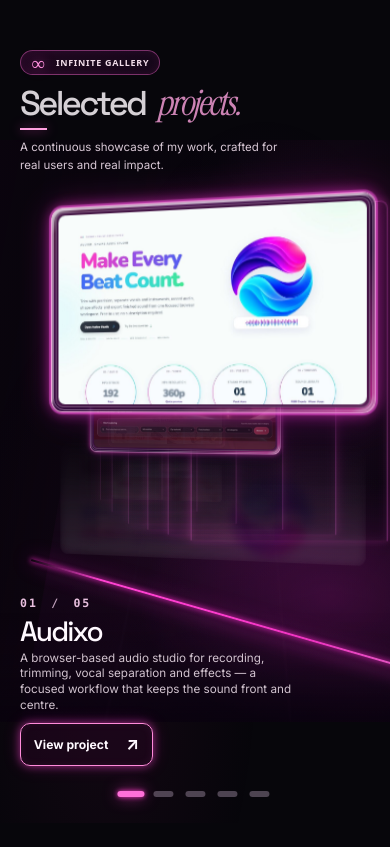
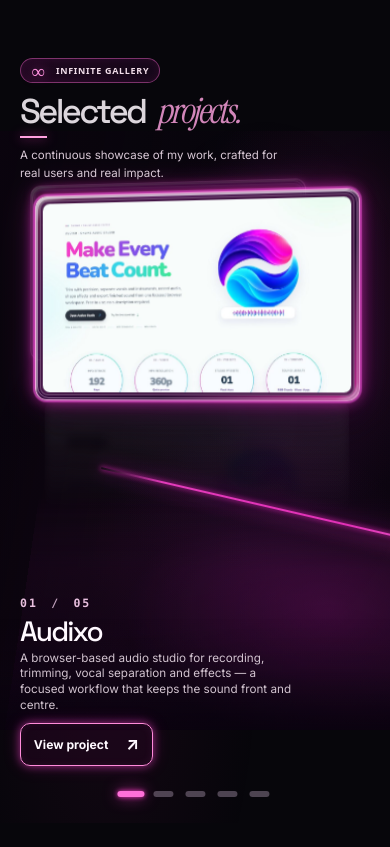
Before and after one commit to mhadiglobel-bot/Portfolio-, a Next.js app: page / in a window 390 px wide. Shown: the part 1540-2387 px from the top of the page. Built offline with nearby package versions, Linux system fonts and the light colour scheme.

Commit message:
Polish infinite gallery mobile layout, reflections and anchor landing

```diff
--- a/src/app/globals.css
+++ b/src/app/globals.css
@@ -72,6 +72,10 @@
 
   section[id] {
     scroll-margin-top: 96px;
+  }
+
+  section#work {
+    scroll-margin-top: 0;
   }
 
   .skip-link {
--- a/src/components/OrbitalStage.tsx
+++ b/src/components/OrbitalStage.tsx
@@ -76,6 +76,7 @@ function ProjectGlassCard({
   const depth = Math.min(relative, count - relative);
   const prominent = depth < .55;
   const near = depth < 1.45;
+  const next = relative > .001 && relative < 1.5;
   const style = {
     "--gallery-x": stop.x + "%",
     "--gallery-y": stop.y + "%",
@@ -92,6 +93,7 @@ function ProjectGlassCard({
       style={style}
       data-prominent={prominent ? "true" : undefined}
       data-near={near ? "true" : undefined}
+      data-next={next ? "true" : undefined}
       data-reduced={reduced ? "true" : undefined}
       aria-hidden="true"
     >
@@ -104,7 +106,8 @@ function ProjectGlassCard({
               fill
               sizes="(max-width:700px) 95vw, 52vw"
               quality={90}
-              priority={index === 0}
+              loading={index === 0 ? "eager" : "lazy"}
+              fetchPriority={index === 0 ? "high" : "auto"}
               draggable={false}
             />
           </div>
--- a/src/components/PortfolioSections.module.css
+++ b/src/components/PortfolioSections.module.css
@@ -662,20 +662,20 @@
 }
 .galleryReflection {
   position: absolute;
-  top: 102%;
+  top: 100%;
   left: 3%;
   width: 94%;
-  height: 67%;
-  transform: translateY(100%) scaleY(-1);
+  height: 58%;
+  transform: none;
   transform-origin: center top;
   border-radius: 8px;
-  opacity: calc(var(--gallery-glow) * .23);
+  opacity: calc(var(--gallery-glow) * .3);
   overflow: hidden;
-  filter: blur(5px) saturate(.9) brightness(.78);
-  mask-image: linear-gradient(to bottom, rgba(0, 0, 0, .55), transparent 88%);
-  -webkit-mask-image: linear-gradient(to bottom, rgba(0, 0, 0, .55), transparent 88%);
+  filter: blur(4px) saturate(.9) brightness(.72);
+  mask-image: linear-gradient(to bottom, rgba(0, 0, 0, .6), transparent 92%);
+  -webkit-mask-image: linear-gradient(to bottom, rgba(0, 0, 0, .6), transparent 92%);
 }
-.galleryReflection img { object-fit: cover; }
+.galleryReflection img { object-fit: cover; transform: scaleY(-1); }
 @keyframes galleryGlassFloat {
   0%, 100% { translate: 0 0; }
   50% { translate: 0 -5px; }
@@ -1002,3 +1002,62 @@
 @media (prefers-reduced-motion: reduce) {
   .galleryCard { transition: none; }
 }
+
+/* Keep the hero screen's neon bezel inside the frame on compact desktops. */
+@media (min-width: 701px) and (max-width: 1150px) {
+  .galleryCard { width: clamp(250px, 47.5%, 540px); }
+}
+
+/* ---------- Mobile gallery composition: one hero screen, one ghost, neon portals ---------- */
+@media (max-width: 700px) {
+  .galleryShell { padding-top: 4.95rem; }
+  .galleryVisual { inset: 18% 0 11%; }
+  .galleryStage { perspective: 900px; perspective-origin: 50% 42%; }
+
+  .galleryCard,
+  .galleryCard[data-prominent="true"] {
+    left: 9%;
+    top: 11%;
+    width: 82%;
+    transform: translateZ(0) rotateY(-7deg) scale(1);
+    transform-origin: top left;
+  }
+  .galleryCard:not([data-prominent="true"]) { opacity: 0; }
+  .galleryCard[data-next="true"]:not([data-prominent="true"]) {
+    left: 3.5%;
+    top: 6%;
+    opacity: .32;
+    transform: translate3d(0, 0, -90px) rotateY(-7deg) scale(.94);
+  }
+  .galleryCard[data-prominent="true"] .galleryReflection { opacity: .18; }
+
+  .galleryPortal { display: none; }
+  .galleryPortal:nth-child(1),
+  .galleryPortal:nth-child(2) {
+    display: block;
+    left: 4% !important;
+    top: 7% !important;
+    width: 88% !important;
+    height: 57% !important;
+    opacity: .38;
+    transform: rotateY(-7deg) skewY(-1deg);
+  }
+  .galleryPortal:nth-child(2) {
+    left: 8% !important;
+    top: 10.5% !important;
+    width: 80% !important;
+    height: 49% !important;
+    opacity: .18;
+  }
+
+  .galleryFloor { inset: 61% -4% -14% 10%; }
+  .galleryFloor::before { display: none; }
+
+  .galleryTrack {
+    top: 56%;
+    left: 26%;
+    width: 96%;
+    transform: rotate(13deg);
+    opacity: .88;
+  }
+}
--- a/src/components/SmoothScroll.tsx
+++ b/src/components/SmoothScroll.tsx
@@ -178,7 +178,7 @@ export default function SmoothScroll() {
       event.preventDefault();
       const distance = Math.abs(el.getBoundingClientRect().top);
       lenis.scrollTo(id === "#top" ? 0 : el as HTMLElement, {
-        offset: id === "#top" ? 0 : -72,
+        offset: id === "#top" || id === "#work" ? 0 : -72,
         duration: Math.min(2.1, .75 + distance / Math.max(innerHeight, 1) * .16),
         easing: t => t*t*(3-2*t),
         lerp: 0,
```
